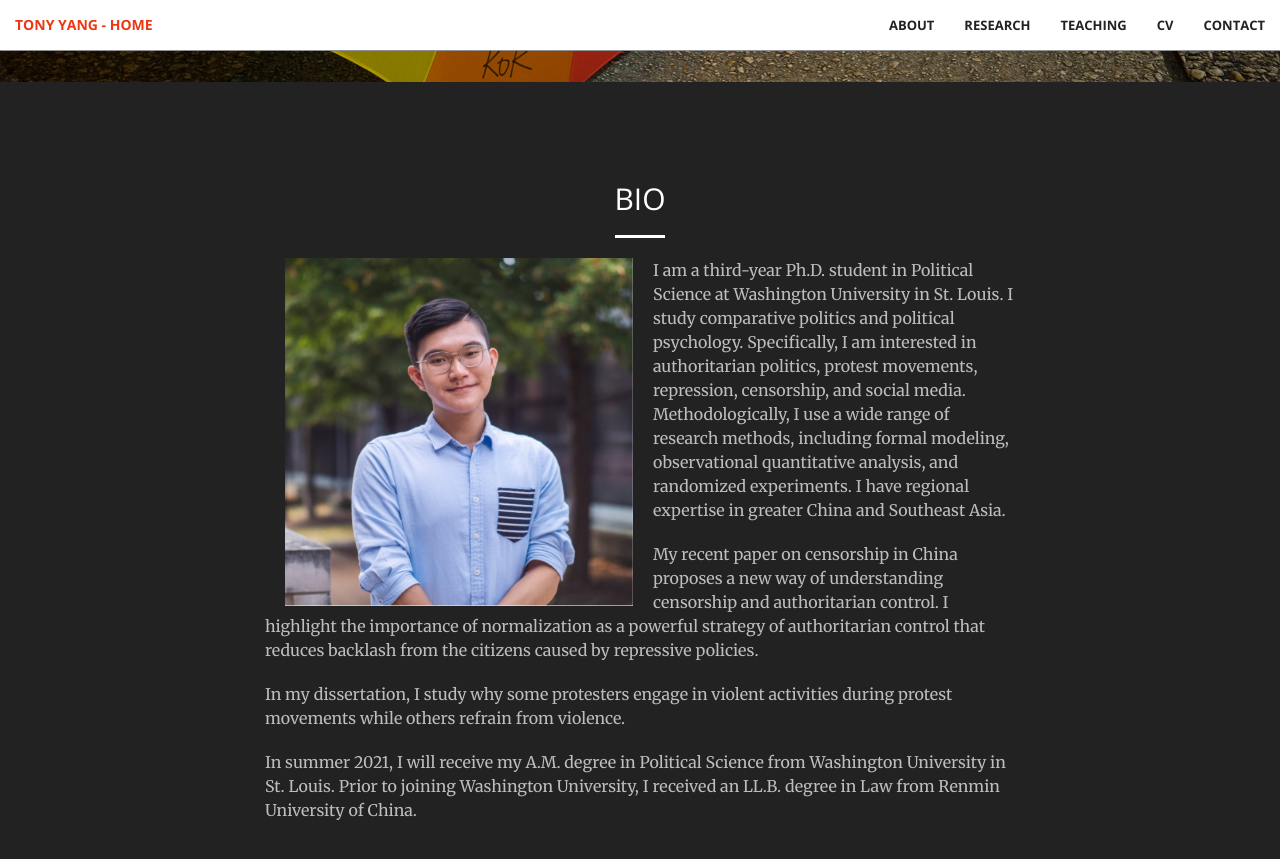
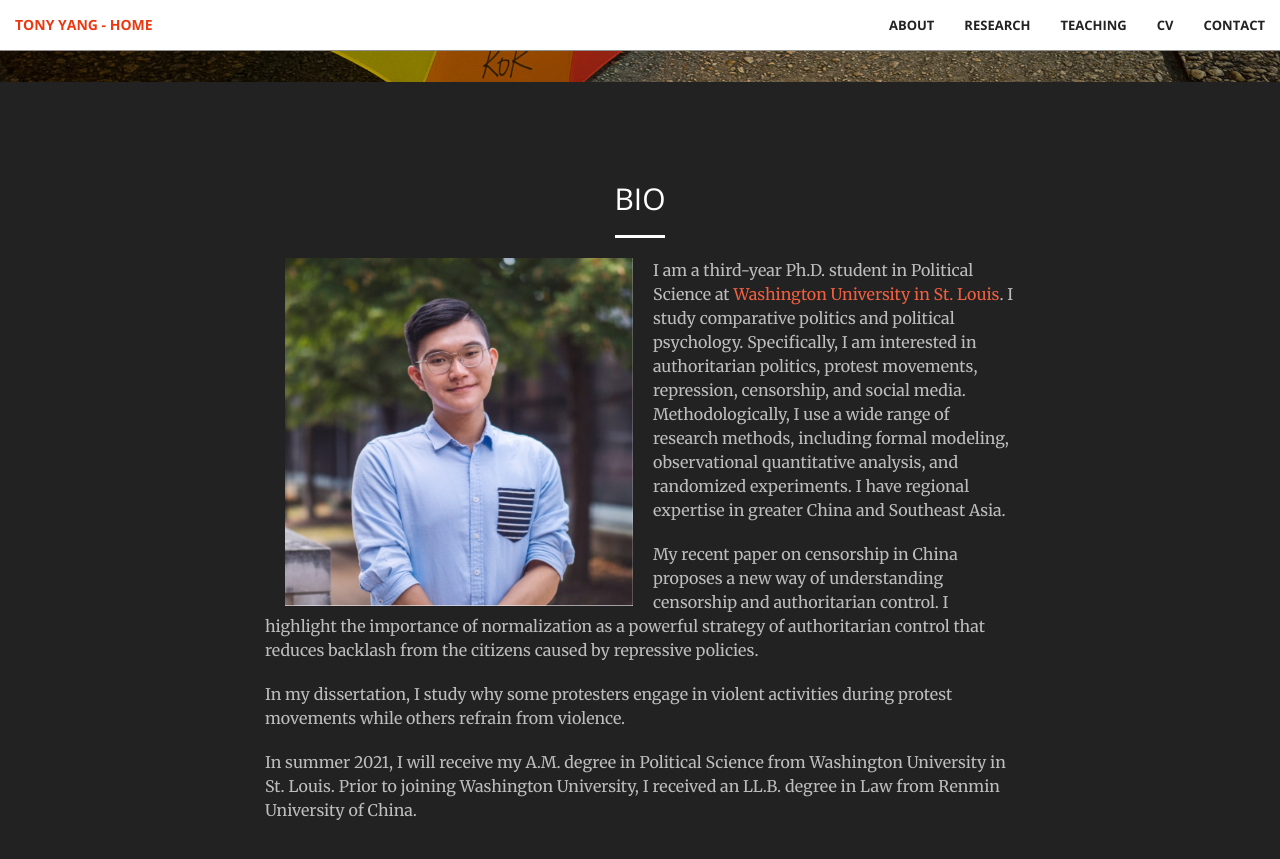
Before and after one commit to tonyhsfz/website, a Jekyll site: the page built from index.html, in a window 1280 px wide and 900 px high, scrolled down 818 px. Shown: the top 859 px of the window. Built offline with Jekyll 4.4.1, drawn with Linux system fonts in a browser that asks for light colours.

Commit message:
Update Bio.html

```diff
--- a/_includes/Bio.html
+++ b/_includes/Bio.html
@@ -6,7 +6,7 @@
                 <hr class="light">
                 <p></p>
                 <img align="left" src="img/Yang.JPG" hspace="20"  width="348" height="348" >
-                <p class="text-faded">I am a third-year Ph.D. student in Political Science at Washington University in St. Louis. I study comparative politics and political psychology. Specifically, I am interested in authoritarian politics, protest movements, repression, censorship, and social media. Methodologically, I use a wide range of research methods, including formal modeling, observational quantitative analysis, and randomized experiments. I have regional expertise in greater China and Southeast Asia.</p>
+                <p class="text-faded">I am a third-year Ph.D. student in Political Science at <a href="https://polisci.wustl.edu/">Washington University in St. Louis</a>. I study comparative politics and political psychology. Specifically, I am interested in authoritarian politics, protest movements, repression, censorship, and social media. Methodologically, I use a wide range of research methods, including formal modeling, observational quantitative analysis, and randomized experiments. I have regional expertise in greater China and Southeast Asia.</p>
                 <p class="text-faded">My recent paper on censorship in China proposes a new way of understanding censorship and authoritarian control. I highlight the importance of normalization as a powerful strategy of authoritarian control that reduces backlash from the citizens caused by repressive policies.</p>
                 <p class="text-faded">In my dissertation, I study why some protesters engage in violent activities during protest movements while others refrain from violence.</p>
                 <p class="text-faded">In summer 2021, I will receive my A.M. degree in Political Science from Washington University in St. Louis. Prior to joining Washington University, I received an LL.B. degree in Law from Renmin University of China.</p>
```
